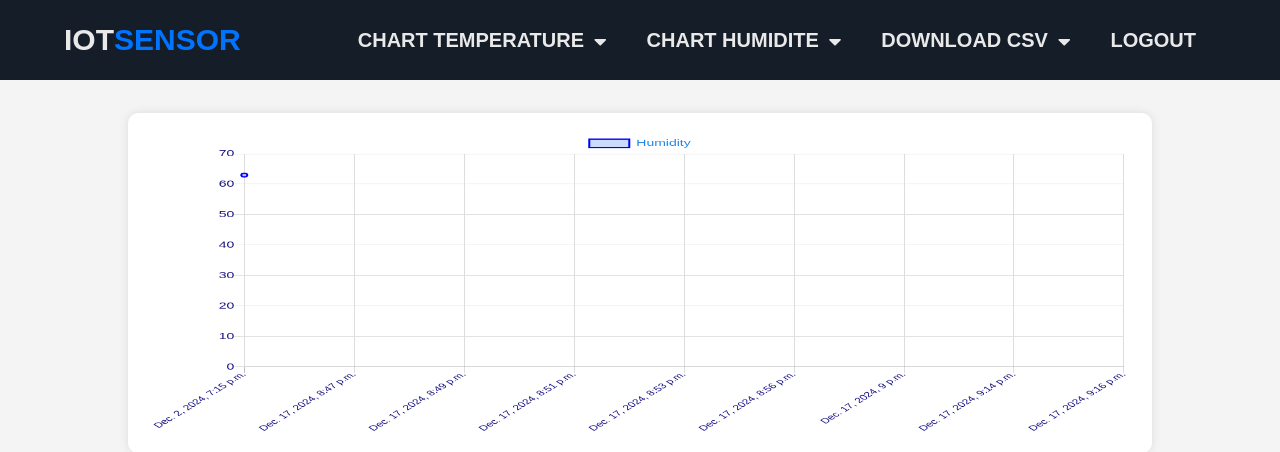
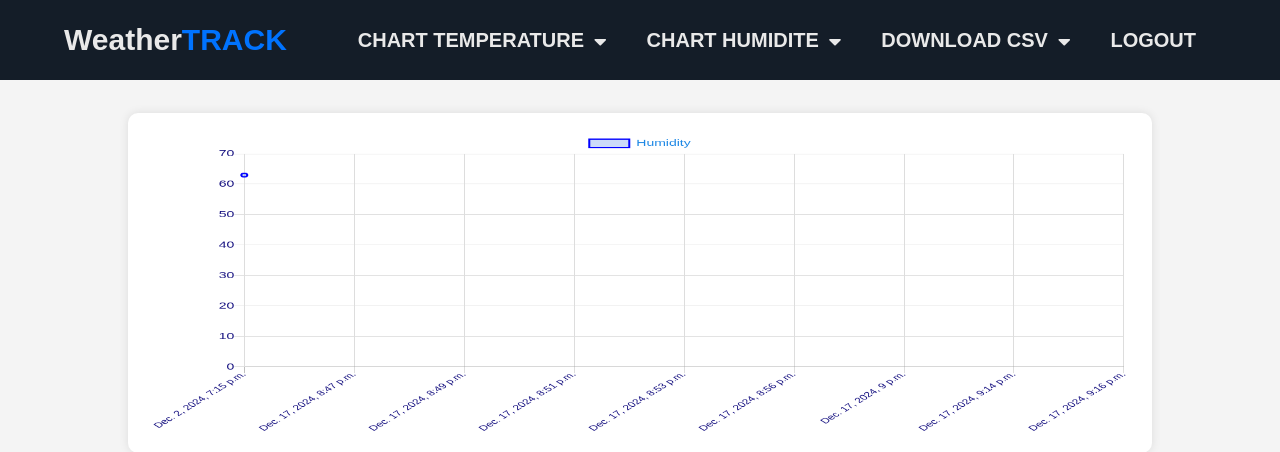
Before and after one commit to ka0utar30/IOT_project, a Django app: page /chartHum in a window 1280 px wide. Shown: the top 452 px of the page. Run offline with Django 5.2, Linux system fonts and the light colour scheme; a user stored in the database is signed in; data comes from the database, SQL or seed files in the repository.

Commit message:
initial commit

```diff
--- a/template/navBar.html
+++ b/template/navBar.html
@@ -5,7 +5,7 @@
     <meta name="viewport" content="width=device-width, initial-scale=1.0" />
     <link rel="stylesheet" href="https://cdnjs.cloudflare.com/ajax/libs/font-awesome/5.15.1/css/all.min.css"/>
     <link rel="stylesheet" href="{% static 'css/navbar.css' %}" />
-    <title>IOT SENSOR</title>
+    <title>Weather TRACK</title>
       <style>.marouane{
 
 
@@ -14,7 +14,7 @@ text-decoration: none;}</style>
   <body>
   <header class="header">
     <div class="menu-bar">
-      <a href="home" class="marouane" ><h1 class="logo">IOT<span>SENSOR</span></h1></a>
+      <a href="home" class="marouane" ><h1 class="logo">Weather<span>TRACK</span></h1></a>
       <ul>
 
 
```
